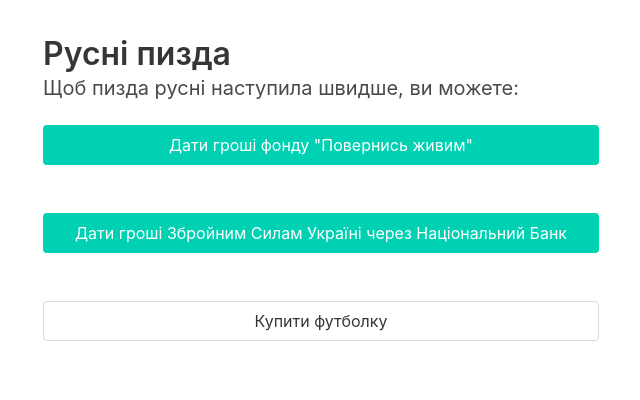
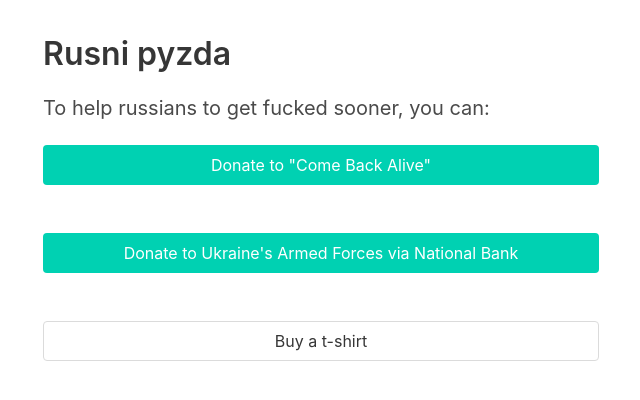
Before and after one commit to rusni-pyzda/rusni-pyzda, a Jekyll site: the page index.html, which Jekyll copies as it is, in a window 1280 px wide. Shown: the top 400 px of the page, without its empty margins (319-959 px from the left). Built offline with Jekyll 4.4.1, drawn with Linux system fonts in a browser that asks for light colours.

Commit message:
Poor man's localization framework

```diff
--- a/index.html
+++ b/index.html
@@ -1,29 +1,59 @@
 <!DOCTYPE html>
-<html lang="ua">
+<html>
     <head>
         <meta name="viewport" content="width=device-width, initial-scale=1">
         <meta charset="utf-8">
         <link rel="stylesheet" href="https://cdn.jsdelivr.net/npm/bulma@0.9.3/css/bulma.min.css">
         <title>Русні пизда</title>
+        <style>
+            .localized:not(.lang-en) :lang(en) {
+                display: none;
+            }
+            .localized:not(.lang-uk) :lang(uk) {
+                display: none;
+            }
+        </style>
     </head>
-    <body>
+    <body class="localized lang-en">
     <div class="columns">
     <section class="section column is-half-desktop is-offset-one-quarter-desktop">
         <div class="container">
-            <h1 class="title">Русні пизда</h1>
-            <p class="subtitle">Щоб пизда русні наступила швидше, ви можете:</p>
+            <h1 class="title" lang="uk">Русні пизда</h1>
+            <h1 class="title" lang="en">Rusni pyzda</h1>
+            <p class="subtitle" lang="uk">Щоб пизда русні наступила швидше, ви можете:</p>
+            <p class="subtitle" lang="en">To help russians to get fucked sooner, you can:</p>
             <a href="https://savelife.in.ua/donate/" class="button is-primary is-fullwidth">
-                Дати гроші фонду "Повернись живим"
+                <span lang="uk">Дати гроші фонду "Повернись живим"</span>
+                <span lang="en">Donate to "Come Back Alive"</span>
             </a><br/><br/>
             <a href="https://bank.gov.ua/ua/news/all/natsionalniy-bank-vidkriv-spetsrahunok-dlya-zboru-koshtiv-na-potrebi-armiyi" class="button is-primary is-fullwidth">
-                Дати гроші Збройним Силам Україні через Національний Банк
+                <span lang="uk">Дати гроші Збройним Силам Україні через Національний Банк</span>
+                <span lang="en">Donate to Ukraine's Armed Forces via National Bank</span>
             </a><br/><br/>
             <a href="https://www.rusni-pyzda.com" class="button is-fullwidth">
-                Купити футболку
+                <span lang="uk">Купити футболку</span>
+                <span lang="en">Buy a t-shirt</span>
             </a><br/><br/>
-
         </div>
     </section>
     </div>
+
+    <script>
+        const userLangs = navigator.languages.map(s => s.split("-")[0]);
+        const supported = ["uk", "en"];
+        const negotiateLang = () => {
+            if (userLangs.includes("uk")) { return "uk"; }
+            for (const l of userLangs) {
+                if (supported.includes(l)) { return l; }
+            }
+            return "en";
+        };
+        const lang = negotiateLang();
+        const body = document.querySelector('body');
+        for (const c of Array.from(body.classList.values()).filter(s => s.startsWith("lang-"))) {
+            body.classList.remove(c);
+        }
+        body.classList.add(`lang-${lang}`);
+    </script>
     </body>
 </html>
```
